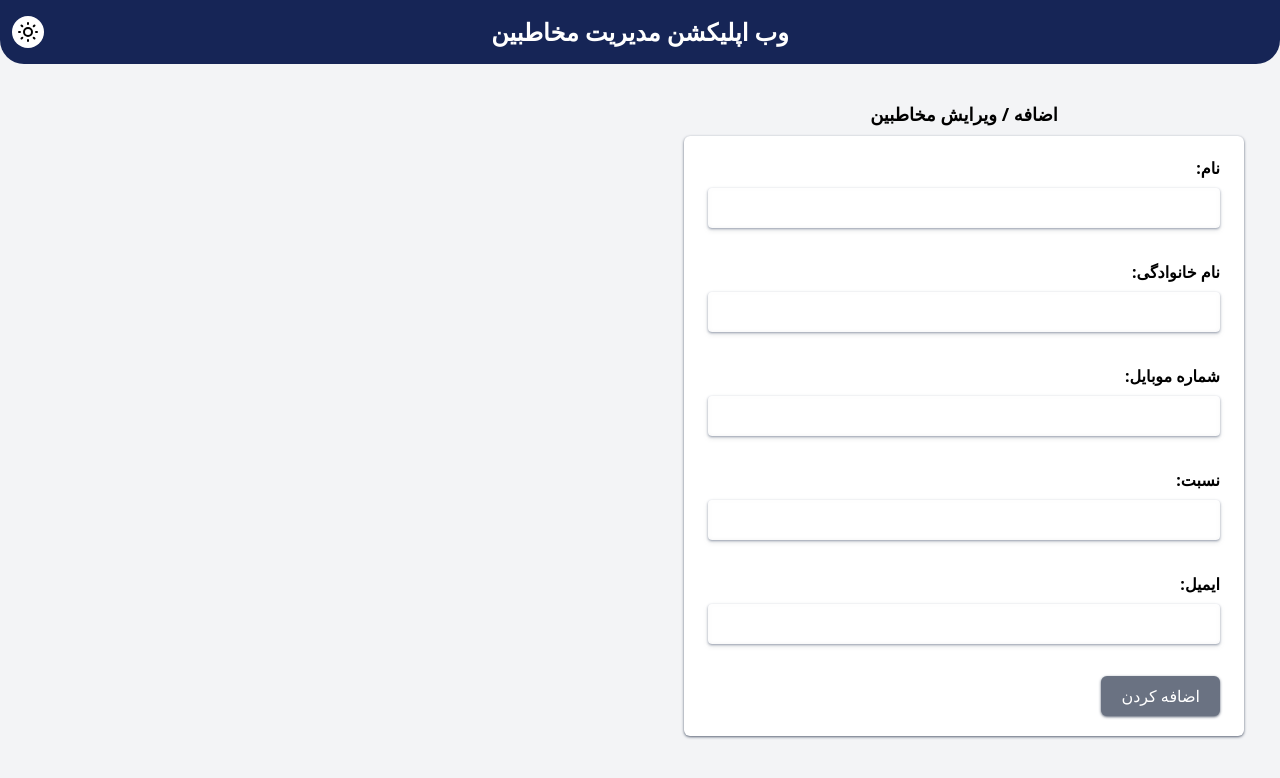
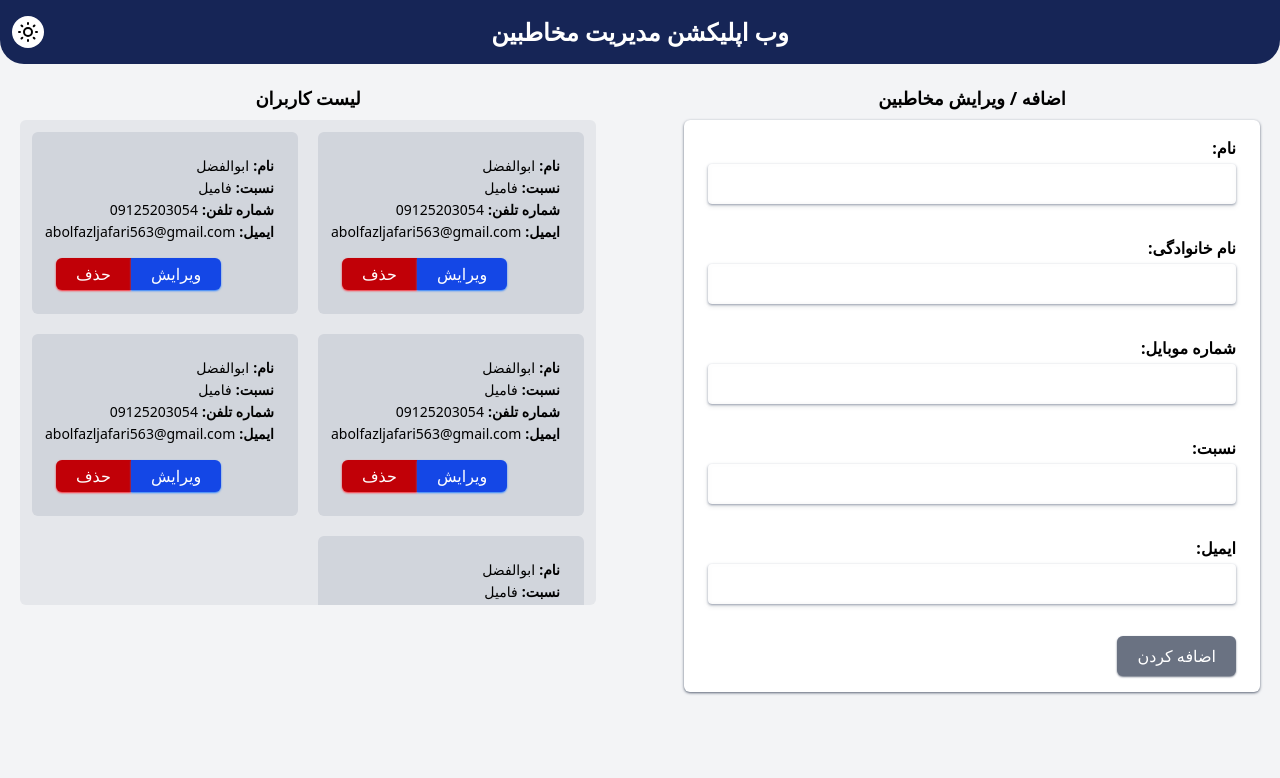
Before and after one commit to abolfazl-jafari-m/React-Contact-Management, a React (Vite) app: page / in a window 1280 px wide. Shown: the top 778 px of the page. Built offline with nearby package versions, Linux system fonts and the light colour scheme.

Commit message:
feat(contact) : components is designed

```diff
--- a/src/App.jsx
+++ b/src/App.jsx
@@ -1,3 +1,4 @@
+import Contacts from "./components/Contacts/Contacts";
 import From from "./components/Form/From";
 import Header from "./components/Header/Header";
 
@@ -6,8 +7,9 @@ function App() {
     <>
       <div dir="rtl" className="w-full h-screen bg-gray-100 ">
         <Header title={"وب اپلیکشن مدیریت مخاطبین"} />
-        <div className=" grid grid-cols-2  gap-14 w-full p-5">
+        <div className=" grid grid-cols-2  gap-14 w-full p-1">
           <From />
+          <Contacts />
         </div>
       </div>
     </>
--- /dev/null
+++ b/src/components/Contacts/ContactCard/ContactCard.jsx
@@ -0,0 +1,25 @@
+import React from 'react'
+import UserInfo from './UserInfo/UserInfo'
+import Button from '../../shared/Button/Button'
+
+function ContactCard() {
+  return (
+    <div className='rounded-md bg-gray-300 p-6 flex flex-col gap-4'>
+        <div className='flex flex-col gap-0.5'>
+            <UserInfo info={"ابوالفضل"} label={"نام"} />
+            <UserInfo info={"فامیل"} label={"نسبت"} />
+            <UserInfo info={"09125203054"} label={"شماره تلفن"} />
+            <UserInfo info={"abolfazljafari563@gmail.com"} label={"ایمیل"} />
+
+        </div>
+        <div className='self-end'>
+            <Button label={"ویرایش"} type={"edit"} className={"py-1 px-5 w-fit rounded-r-md "} />
+            <Button label={"حذف"} type={"delete"} className={"py-1 px-5 w-fit rounded-l-md "} />
+        </div>
+
+
+    </div>
+  )
+}
+
+export default ContactCard
--- /dev/null
+++ b/src/components/Contacts/ContactCard/UserInfo/UserInfo.jsx
@@ -0,0 +1,12 @@
+import React from "react";
+
+function UserInfo({label , info}) {
+  return (
+    <div className="flex gap-1 items-center text-sm">
+      <span className="font-bold"> {label}:</span>
+      <span>{info}</span>
+    </div>
+  );
+}
+
+export default UserInfo;
--- /dev/null
+++ b/src/components/Contacts/Contacts.jsx
@@ -0,0 +1,22 @@
+import React from 'react'
+import ContactCard from './ContactCard/ContactCard'
+
+function Contacts() {
+  return (
+    <>
+    <div className='flex flex-col gap-2 p-4'>
+        <h2 className='font-bold text-lg text-center'>لیست کاربران</h2>
+        <div className='grid grid-cols-2 gap-5 bg-gray-200 p-3 rounded-md  overflow-y-scroll h-3/4 no-scrollbar '>
+            <ContactCard />
+            <ContactCard />
+            <ContactCard />
+            <ContactCard />
+            <ContactCard />
+
+        </div>
+    </div>
+    </>
+  )
+}
+
+export default Contacts
--- a/src/components/Form/From.jsx
+++ b/src/components/Form/From.jsx
@@ -10,28 +10,28 @@ function From() {
         <h2 className="font-bold text-lg text-center">
           اضافه / ویرایش مخاطبین
         </h2>
-        <form className="bg-white rounded-md shadow flex flex-col gap-1 shadow-gray-500 px-6 py-5">
-          <div className="flex gap-2 flex-col">
+        <form className="bg-white rounded-md shadow flex flex-col gap-1 shadow-gray-500 px-6 py-4">
+          <div className="flex gap-1 flex-col">
             <Label label={"نام"} />
             <Input />
           </div>
-          <div className="flex gap-2 flex-col">
+          <div className="flex gap-1 flex-col">
             <Label label={" نام خانوادگی"} />
             <Input />
           </div>
-          <div className="flex gap-2 flex-col">
+          <div className="flex gap-1 flex-col">
             <Label label={"شماره موبایل"} />
             <Input />
           </div>
-          <div className="flex gap-2 flex-col">
+          <div className="flex gap-1 flex-col">
             <Label label={"نسبت"} />
             <Input />
           </div>
-          <div className="flex gap-2 flex-col">
+          <div className="flex gap-1 flex-col">
             <Label label={"ایمیل"} />
             <Input />
           </div>
-          <Button type={"primery"} label={"اضافه کردن"} />
+          <Button type={"primery"} label={"اضافه کردن"} className={"py-2 px-5 w-fit rounded-md "} />
         </form>
       </div>
     </>
--- a/src/components/shared/Button/Button.jsx
+++ b/src/components/shared/Button/Button.jsx
@@ -1,13 +1,13 @@
 import React from 'react'
 
-function Button({label ,type}) {
+function Button({label ,type , className}) {
     const bg = {
         primery : "bg-gray-500 shadow-gray-500 hover:bg-gray-700",
         delete : "bg-red-700 shadow-red-500 hover:bg-red-900",
         edit : "bg-blue-700 shadow-blue-500 hover:bg-blue-900",
     }
   return (
-    <button className={'py-2 px-5 w-fit rounded-md  transition-all duration-300 text-white cursor-pointer shadow-sm ' + bg[type]}>
+    <button className={' transition-all duration-300 text-white cursor-pointer shadow-xs  ' + bg[type]+ " " + className}>
             {label}
     </button>
   )
--- a/src/index.css
+++ b/src/index.css
@@ -1 +1,10 @@
 @import "tailwindcss";
+
+.no-scrollbar::-webkit-scrollbar {
+    display: none;
+}
+/* Hide scrollbar for IE, Edge and Firefox */
+.no-scrollbar {
+    -ms-overflow-style: none;  /* IE and Edge */
+    scrollbar-width: none;  /* Firefox */
+}
```
Also changed, not shown: 1 other file (tests, documents, lock files or other folders).
